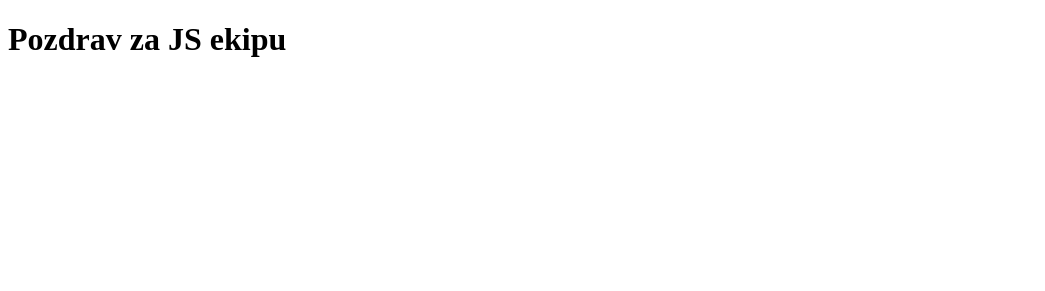
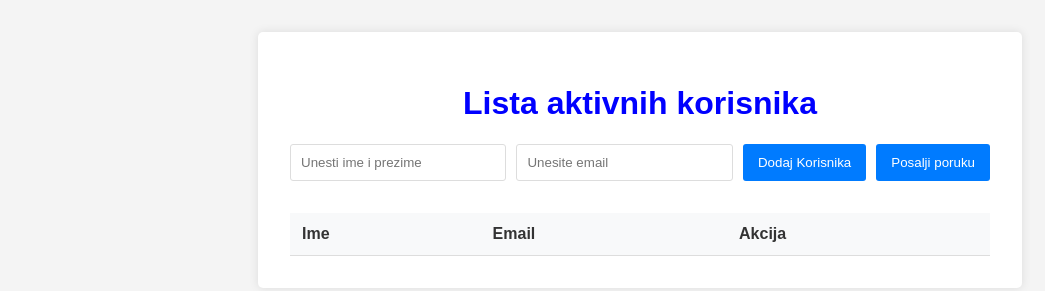
Before and after one commit to Sekulaa79/KTEH25-Vezbe4-5, a plain HTML site: page index.html in a window 1280 px wide. Shown: the whole page, without its empty margins (0-1045 px from the left). Drawn offline with Linux system fonts and the light colour scheme.

Commit message:
Osnove rada sa DOM manipulaciom

```diff
--- /dev/null
+++ b/css/style.css
@@ -0,0 +1,71 @@
+body {
+    font-family: sans-serif;
+    background: #f4f4f4;
+    color: #333;
+}
+
+.container {
+    max-width: 700px;
+    margin: 2rem auto;
+    padding: 2rem;
+    background: #fff;
+    border-radius: 5px;
+    box-shadow: 0 0 10px rgba(0, 0, 0, 0.1);
+}
+
+h1 {
+    text-align: center;
+}
+
+form {
+    display: flex;
+    gap: 10px;
+    margin-bottom: 2rem;
+}
+
+input {
+    flex-grow: 1;
+    padding: 10px;
+    border: 1px solid #ddd;
+    border-radius: 3px;
+}
+
+button {
+    padding: 10px 15px;
+    border: none;
+    background: #007bff;
+    color: white;
+    border-radius: 3px;
+    cursor: pointer;
+}
+
+button:hover {
+    background: #0056b3;
+}
+
+table {
+    width: 100%;
+    border-collapse: collapse;
+}
+
+th,
+td {
+    padding: 12px;
+    border-bottom: 1px solid #ddd;
+    text-align: left;
+}
+
+th {
+    background-color: #f8f9fa;
+}
+
+.delete-btn {
+    background: #dc3545;
+    color: white;
+    padding: 5px 10px;
+    border-radius: 3px;
+}
+
+.delete-btn:hover {
+    background: #c82333;
+}
--- a/index.html
+++ b/index.html
@@ -4,18 +4,33 @@
     <meta charset="UTF-8">
     <meta name="viewport" content="width=device-width, initial-scale=1.0">
     <title>JS Osnove</title>
-    <script>
-        /*ime = "Tamara";
-        console.log(ime);*/
-    </script>
+    <link rel="stylesheet" href="css/style.css">
 </head>
 <body>
-    <h1>Pozdrav za JS ekipu</h1>
-    <script>
-       /* a=3;
-        b=6;
-        console.log(a+b);*/
-    </script>
+     <div class="container">
+        <h1 id="main-title">Lista Korisnika</h1>
+
+        <form id="user-form">
+            <input type="text" id="name-input" placeholder="Unesite ime" required>
+            <input type="email" id="email-input" placeholder="Unesite email" required>
+            <button type="submit">Dodaj Korisnika</button>
+            <button id="slanje-poruke">Posalji poruku</button>
+        </form>
+
+        <table id="user-table">
+            <thead>
+                <tr>
+                    <th>Ime</th>
+                    <th>Email</th>
+                    <th>Akcija</th>
+                </tr>
+            </thead>
+            <tbody>
+                <!-- Redovi tabele će se dodavati ovde -->
+            </tbody>
+        </table>
+    </div>
+
+    <script src="js/app.js"> </script>
 </body>
-<script src="js/script.js"> </script>
 </html>
--- /dev/null
+++ b/js/app.js
@@ -0,0 +1,51 @@
+const naslov = document.getElementById('main-title');
+console.log(naslov);
+
+
+
+const prviInput = document.querySelector("input");
+console.log(prviInput);
+
+const sviInputiTag = document.getElementsByTagName("input");
+const sviInputiSelektor = document.querySelectorAll("input");
+
+console.log("Svi inputi tag", sviInputiTag);
+console.log("Svi inputi selektor", sviInputiSelektor);
+
+/*console.log("Prolaz krog tag elemente:")
+sviInputiTag.array.forEach(element => {
+    console.log("Input polje tag>", element)
+});*/
+
+console.log("Prolaz krog node elemente:")
+sviInputiSelektor.forEach(element => {
+    console.log("Input polje selektor>", element)
+});
+
+naslov.textContent = 'Lista aktivnih korisnika';
+naslov.style.color = "blue";
+const imeInput = document.querySelector("#name-input");
+imeInput.setAttribute("placeholder", "Unesti ime i prezime");
+
+const forma = document.querySelector("#user-form");
+const tableBody = document.querySelector("#user-table tbody");
+
+forma.addEventListener('submit', function(event){
+    event.preventDefault();
+    console.log("Forma je poslata");
+
+    const ime = document.querySelector("#name-input");
+    const imeVrednost = ime.value;
+
+    const email = document.querySelector("#email-input");
+    const emailVrednost = email.value;
+
+    console.log("Ime>", imeVrednost);
+    console.log("Email>",emailVrednost);
+
+    ime.value = "";
+    email.value= "";
+
+
+}
+)
```
